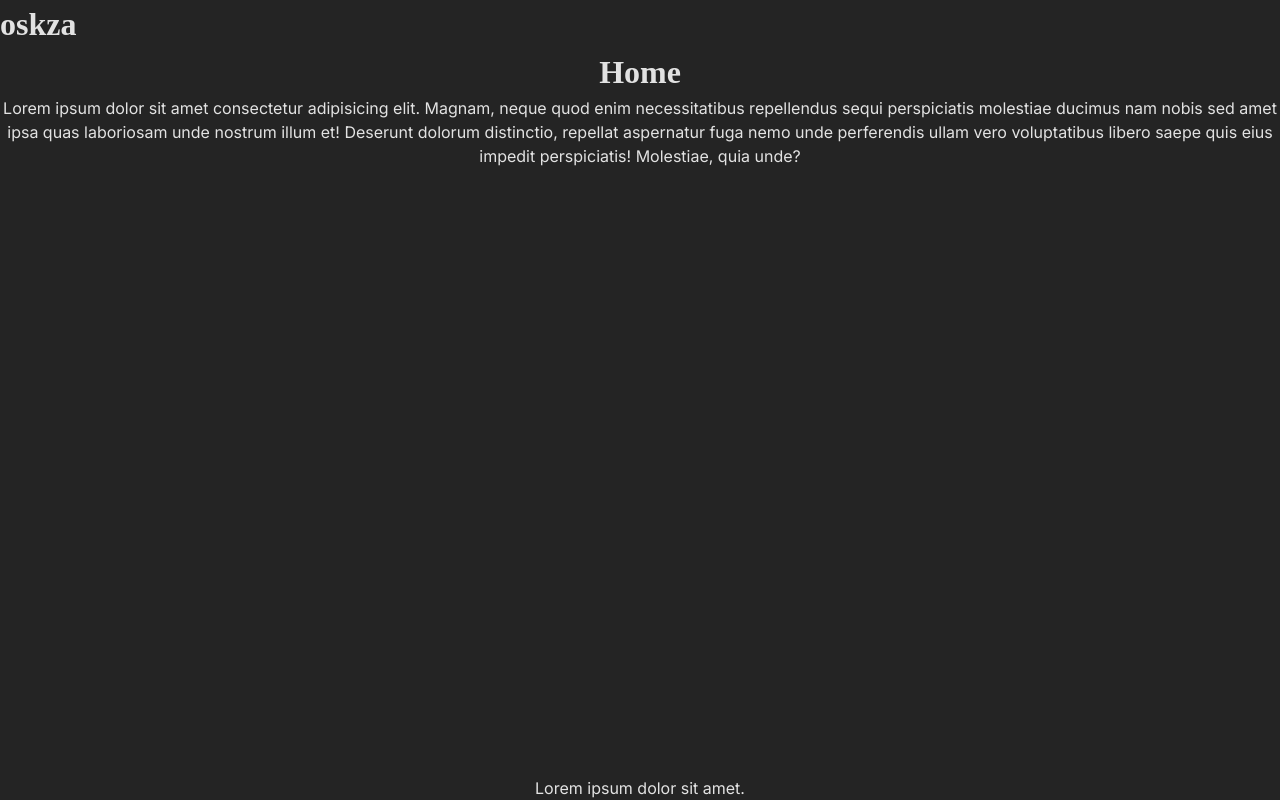
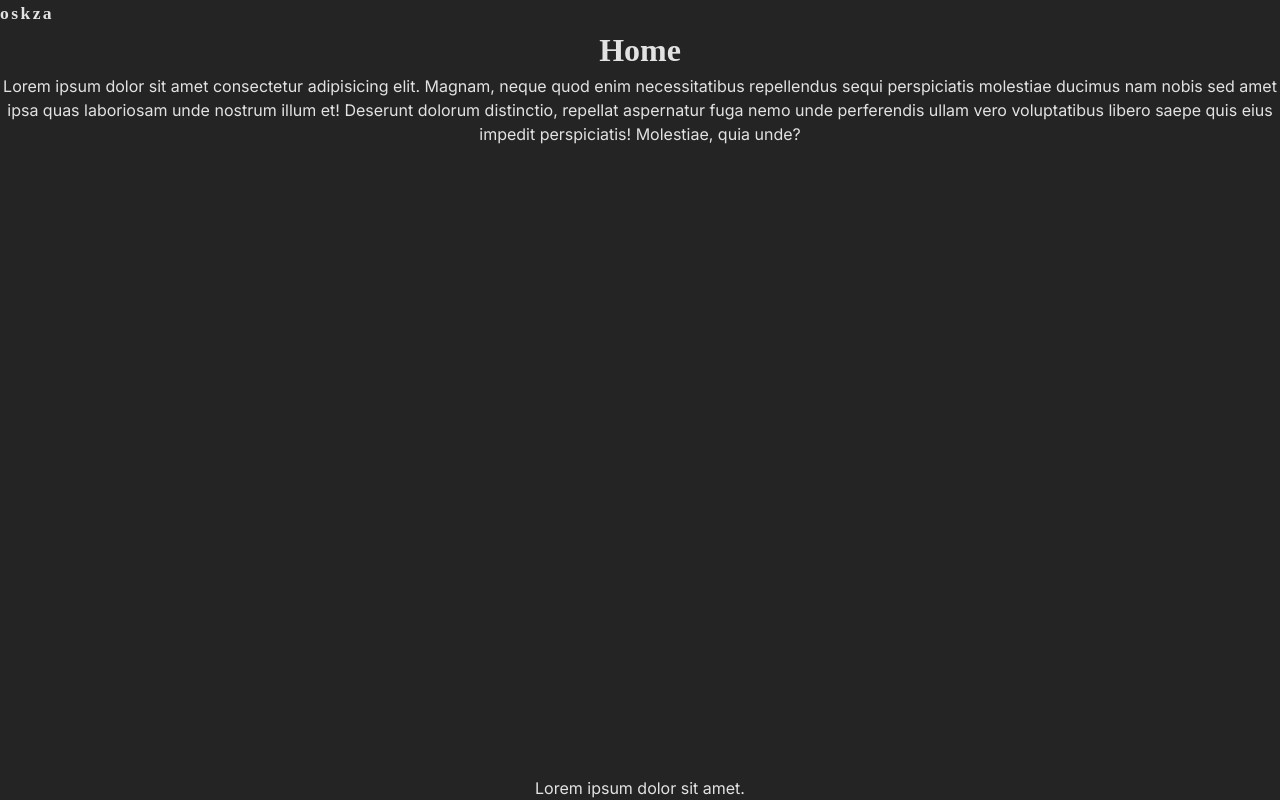
Before and after one commit to oskza/oskza-web, a Vue app: page / in a window 1280 px wide. Built offline with nearby package versions, Linux system fonts and the light colour scheme; a web font is replaced by a local one.

Commit message:
Created a simple logo component

```diff
--- a/src/components/layout/AppTopbar.vue
+++ b/src/components/layout/AppTopbar.vue
@@ -1,8 +1,12 @@
 <template>
 <div class="topbar">
-  <h1>oskza</h1>
+  <AppLogo />
 </div>
 </template>
+
+<script setup>
+import AppLogo from '../ui/AppLogo.vue'
+</script>
 
 <style scoped>
 .topbar {
--- /dev/null
+++ b/src/components/ui/AppLogo.vue
@@ -0,0 +1,14 @@
+<template>
+<div class="logo">
+  <router-link :to="{ name: 'home' }">oskza</router-link>
+</div>
+</template>
+
+<style scoped>
+.logo {
+  font-family: var(--title-font-stack);
+  font-size: 1.1rem;
+  font-weight: 600;
+  letter-spacing: .15rem;
+}
+</style>
```
